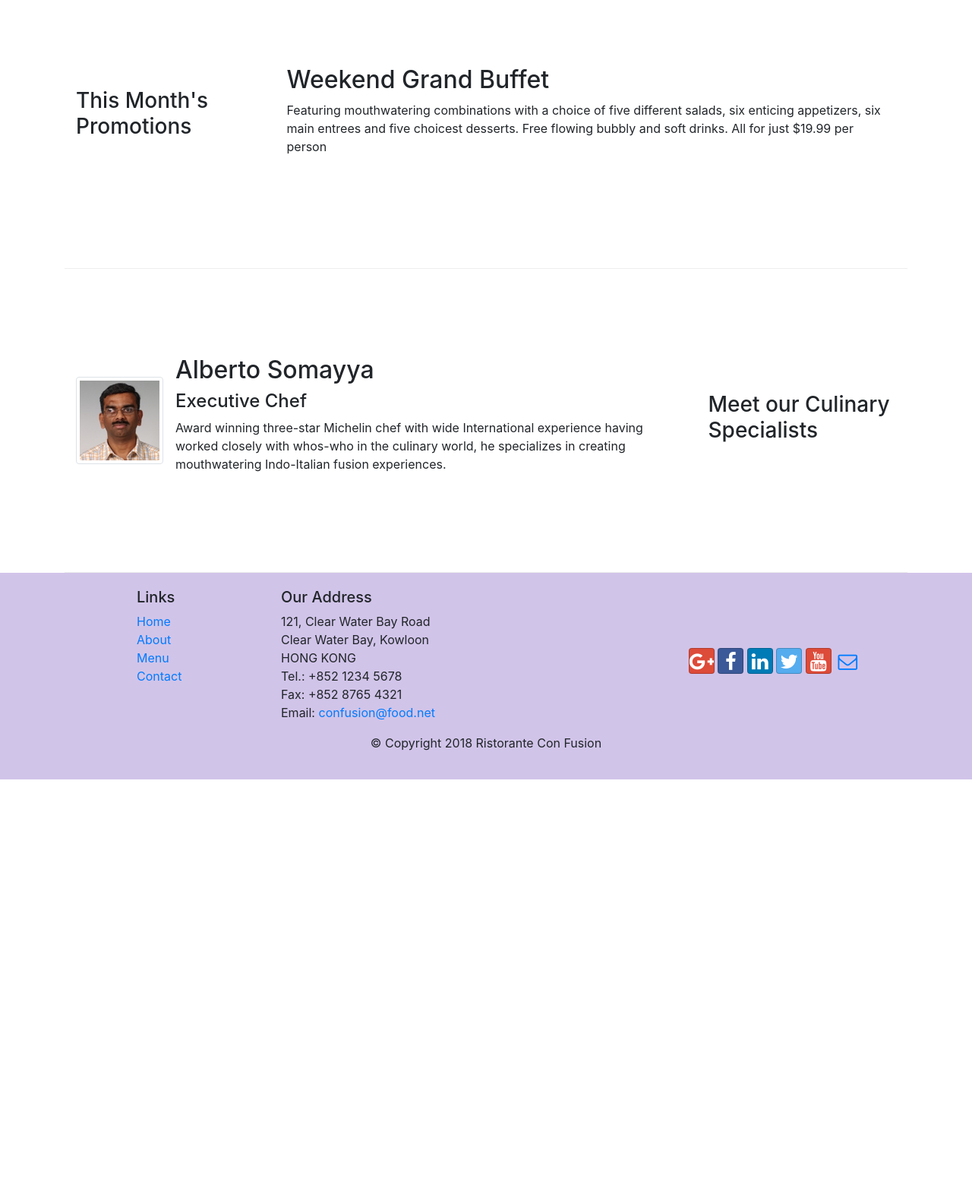
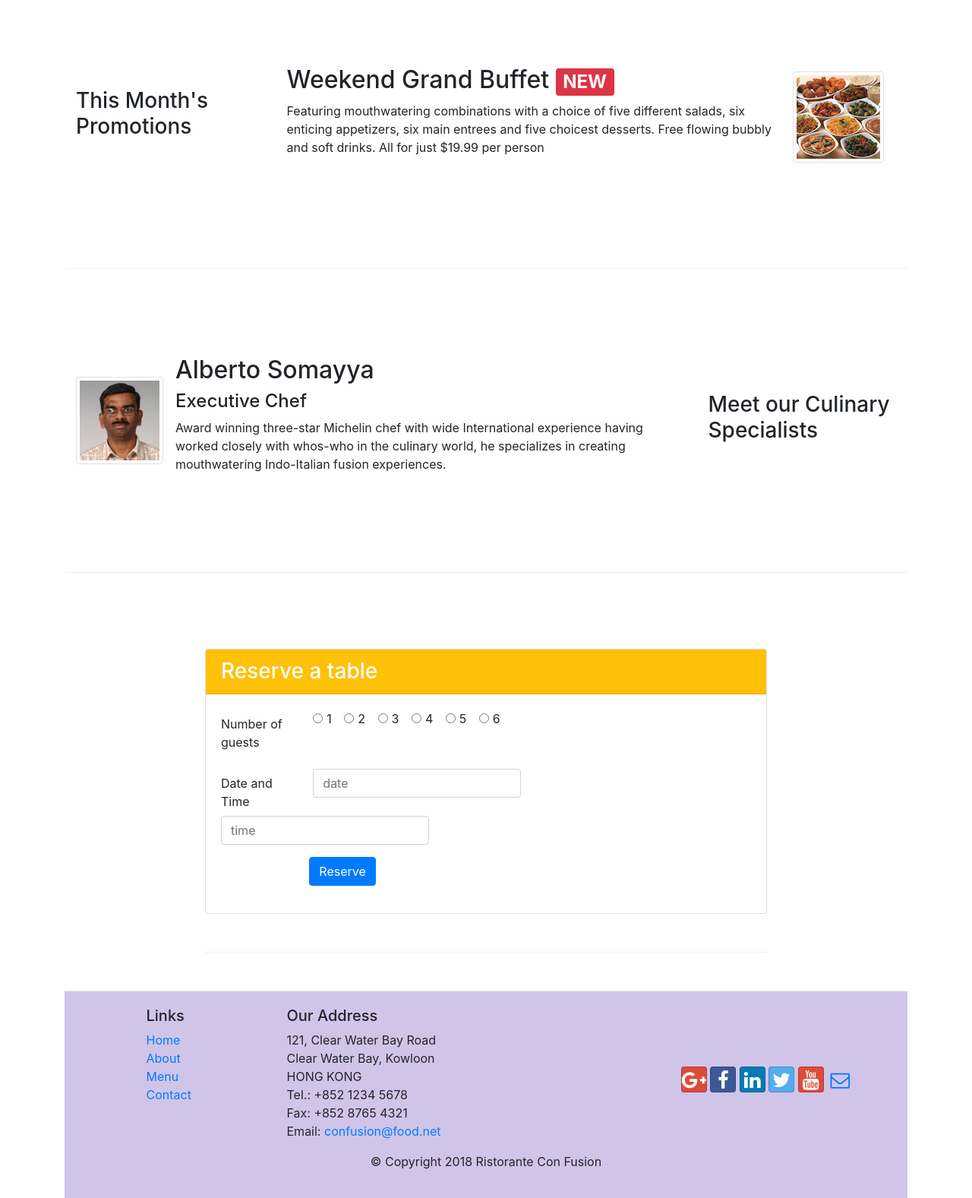
Before and after one commit to scott-sn/conFusion, a website: page index.html in a window 1280 px wide. Shown: the part 780-2357 px from the top of the page at 76% size. Before the commit the page ends 1806 px from the top, so only its background shows below. Drawn offline with nearby package versions, Linux system fonts and the light colour scheme.

Commit message:
second assignment

```diff
--- a/index.html
+++ b/index.html
@@ -42,6 +42,9 @@
                 <div class="col-12 col-sm align-self-center">
                     <img src="img/logo.png" class="img-fluid">
                 </div>
+                <div class="col-12 col-sm-3 align-self-center">
+                    <a class="btn btn-sm btn-block btn-warning" href="#form">Reserve a table</a>
+                </div>
             </div>
         </div>
     </header>
@@ -55,7 +58,10 @@
                 <div class="media">
                     <img class="d-flex mr-3 img-thumbnail align-self-center" src="img/uthappizza.png" alt="Uthappizza">
                     <div class="media-body">
-                        <h2 class="mt-0">Uthappizza<span class="badge badge-danger">HOT</span><span class="badge badge-pill badge-secondary">$4.99</span></h2>
+                        <h2 class="mt-0">Uthappizza
+                            <span class="badge badge-danger">HOT</span>
+                            <span class="badge badge-pill badge-secondary">$4.99</span>
+                        </h2>
                         <p class="d-none d-sm-block">A unique combination of Indian Uthappam (pancake) and Italian pizza, topped with Cerignola olives, ripe vine cherry tomatoes, Vidalia onion, Guntur chillies and Buffalo Paneer.</p>
                     </div>
                 </div>
@@ -68,11 +74,16 @@
                 <h3>This Month's Promotions</h3>
             </div>
             <div class="col-12 col-sm col-md">
-                <h2>Weekend Grand Buffet</h2>
-                <p>Featuring mouthwatering combinations with a choice of five different salads, six enticing appetizers, six main entrees and five choicest desserts. Free flowing bubbly and soft drinks. All for just $19.99 per person </p>
+                <div class="media">
+                    <div class="media-body">
+                        <h2 class="mt-0">Weekend Grand Buffet <span class="badge badge-danger">NEW</span></h2>
+                        <p class="d-none d-sm-block">Featuring mouthwatering combinations with a choice of five different salads, six enticing appetizers, six main entrees and five choicest desserts. Free flowing bubbly and soft drinks. All for just $19.99 per person </p>
+                    </div>
+                    <img class="d-flex mr-3 img-thumbnail align-self-center" src="img/buffet.png" alt="Uthappizza">
+
                 </div>
             </div>
-
+        </div>
         <div class="row row-content align-items-center">
             <div class="col-12 col-sm-4 order-sm-last col-md-3">
                 <h3>Meet our Culinary Specialists</h3>
@@ -86,6 +97,62 @@
                         <p class="d-none d-sm-block">Award winning three-star Michelin chef with wide International experience having worked closely with whos-who in the culinary world, he specializes in creating mouthwatering Indo-Italian fusion experiences.
                         </p>
                     </div>
+                </div>
+            </div>
+        </div>
+
+        <div class="row row-content" id="form">
+            <div class="col-12 col-sm-8 row-content">
+                <div class="card">
+                    <h3 class="card-header bg-warning text-white">Reserve a table</h3>
+                    <div class="card-body">
+                        <form>
+                            <div class="form-group row">
+                                <label for="firstname" class="col-sm-2 col-12 col-form-label">Number of guests</label>
+                                <div class="col-12 col-sm-8">
+                                    <div class="form-check form-check-inline">
+                                        <input class="form-check-input" type="radio" name="inlineRadioOptions" id="inlineRadio1" value="option1">
+                                        <label class="form-check-label" for="inlineRadio1">1</label>
+                                    </div>
+                                    <div class="form-check form-check-inline">
+                                        <input class="form-check-input" type="radio" name="inlineRadioOptions" id="inlineRadio2" value="option2">
+                                        <label class="form-check-label" for="inlineRadio2">2</label>
+                                    </div>
+                                    <div class="form-check form-check-inline">
+                                        <input class="form-check-input" type="radio" name="inlineRadioOptions" id="inlineRadio3" value="option3">
+                                        <label class="form-check-label" for="inlineRadio3">3</label>
+                                    </div>
+                                    <div class="form-check form-check-inline">
+                                        <input class="form-check-input" type="radio" name="inlineRadioOptions" id="inlineRadio4" value="option4">
+                                        <label class="form-check-label" for="inlineRadio4">4</label>
+                                    </div>
+                                    <div class="form-check form-check-inline">
+                                        <input class="form-check-input" type="radio" name="inlineRadioOptions" id="inlineRadio5" value="option5">
+                                        <label class="form-check-label" for="inlineRadio5">5</label>
+                                    </div>
+                                    <div class="form-check form-check-inline">
+                                        <input class="form-check-input" type="radio" name="inlineRadioOptions" id="inlineRadio6" value="option6">
+                                        <label class="form-check-label" for="inlineRadio3">6</label>
+                                    </div>
+                                </div>
+                            </div>
+
+                            <div class="form-group row">
+                                <label for="firstname" class="col-sm-2 col-12 col-form-label">Date and Time</label>
+                                <div class="col-sm-auto col-12">
+                                    <input type="text" class="form-control" id="date" name="date" placeholder="date">
+                                </div>
+                                <div class="col-sm-auto col-12">
+                                    <input type="text" class="form-control" id="time" name="time" placeholder="time">
+                                </div>
+                            </div>
+
+                            <div class="form-group row">
+                                <div class="col-auto col-sm-12">
+                                    <button type="button" class="btn btn-primary offset-sm-2">Reserve</button>
+                                </div>
+                            </div>
+                        </form>
                     </div>
                 </div>
             </div>
```
Also changed, not shown: aboutus.html (+0 -1 lines), 1 other file. Lines whose indentation alone changed are shown as unchanged.
